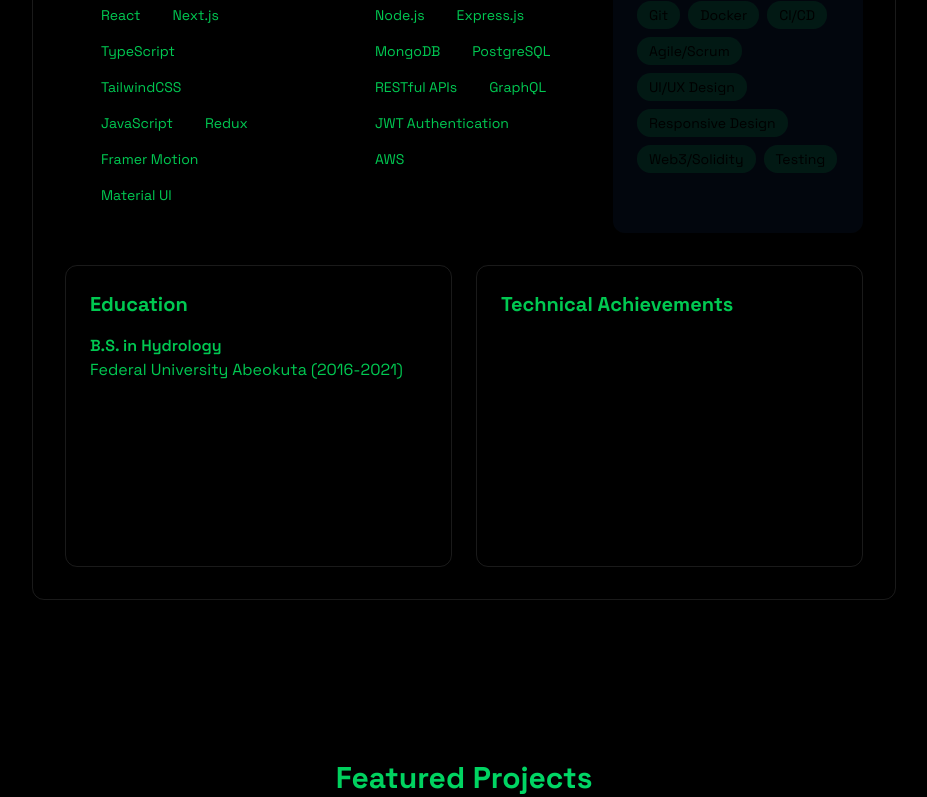
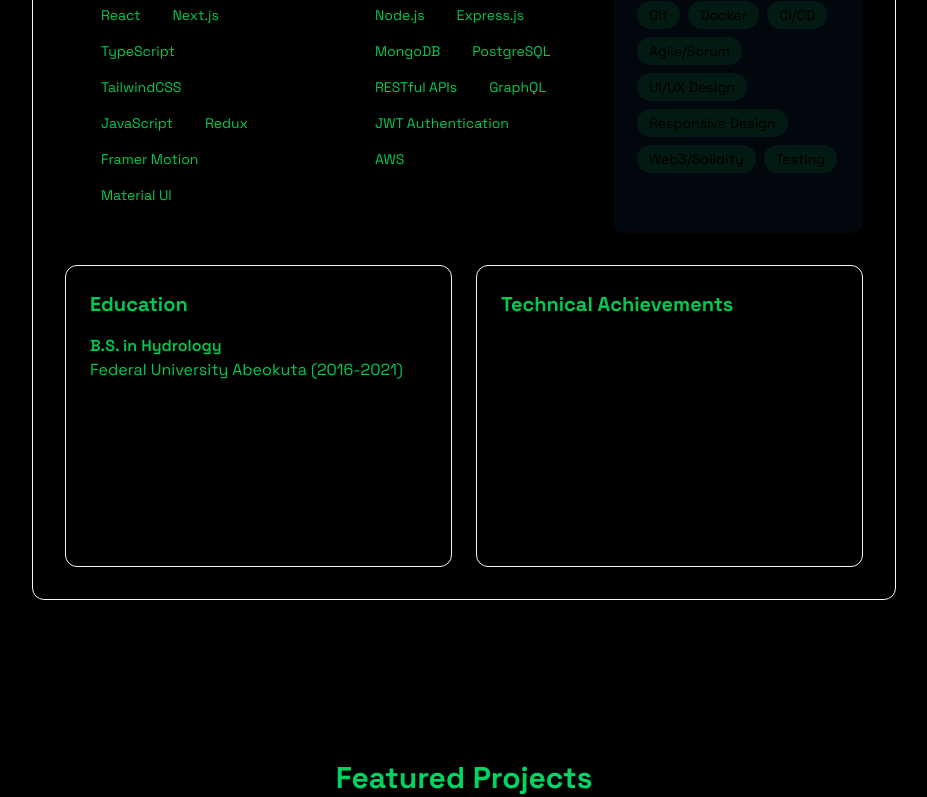
Before and after one commit to SeunExploits/New-Portfolio, a React (Vite) app: page / in a window 1280 px wide. Shown: the part 1197-1994 px from the top of the page, without its empty margins (176-1103 px from the left). Built offline with nearby package versions, Linux system fonts and the light colour scheme.

Commit message:
added border

```diff
--- a/src/components/MobileMenu.jsx
+++ b/src/components/MobileMenu.jsx
@@ -125,7 +125,7 @@ export const MobileMenu = ({ menuOpen, setMenuOpen, isDarkMode, setIsDarkMode })
 
         {/* Enhanced Footer */}
         <div className="absolute bottom-0 left-0 right-0 p-6 text-center text-sm text-black dark:text-white">
-          <p>© 2024 Ajayi Oluwaseun</p>
+          <p>© 2025 Ajayi Oluwaseun</p>
         </div>
       </div>
     </>
--- a/src/components/sections/About.jsx
+++ b/src/components/sections/About.jsx
@@ -45,7 +45,7 @@ export const About = () => {
             About Me
           </h2>
 
-          <div className="rounded-xl p-8 border-white/10 border hover:-translate-y-1 transition-all">
+          <div className="rounded-xl p-8 border-green/20 border hover:-translate-y-1 transition-all">
             <p className="text-black dark:text-green-500 mb-8 text-lg leading-relaxed">
               I'm a passionate Full Stack Developer with a strong foundation in both frontend and backend technologies.
               With a keen eye for detail and a commitment to writing clean, maintainable code, I specialize in building
@@ -100,7 +100,7 @@ export const About = () => {
             </div>
 
             <div className="grid grid-cols-1 md:grid-cols-2 gap-6">
-              <div className="p-6 rounded-xl border-white/10 border hover:-translate-y-1 transition-all">
+              <div className="p-6 rounded-xl border-green/20 border hover:-translate-y-1 transition-all">
                 <h3 className="text-xl font-bold mb-4 text-green-500 dark:text-primary">Education</h3>
                 <div className="space-y-4">
                   <div>
@@ -115,7 +115,7 @@ export const About = () => {
                 </div>
               </div>
 
-              <div className="p-6 rounded-xl border-white/10 border hover:-translate-y-1 transition-all">
+              <div className="p-6 rounded-xl border-green/20 border hover:-translate-y-1 transition-all">
                 <h3 className="text-xl font-bold mb-4 text-green-500 dark:text-primary">Technical Achievements</h3>
                 <div className="space-y-6">
                   <div>
--- a/src/components/sections/Projects.jsx
+++ b/src/components/sections/Projects.jsx
@@ -42,7 +42,7 @@ export const Projects = () => {
             </div>
             <div
               className="
-              glass p-6 rounded-xl border border-white/10
+              glass p-6 rounded-xl border border-green/20
               hover:-translate-y-1 hover:border-green-500/30
               hover:shadow-[0_4px_20px_rgba(59,130,246,0.1)]
               transition-all
@@ -81,7 +81,7 @@ export const Projects = () => {
 
             <div
               className="
-              glass p-6 rounded-xl border border-white/10
+              glass p-6 rounded-xl border border-green/20
               hover:-translate-y-1 hover:border-green-500/30
               hover:shadow-[0_4px_20px_rgba(59,130,246,0.1)]
               transition-all
@@ -121,7 +121,7 @@ export const Projects = () => {
 
             <div
               className="
-              glass p-6 rounded-xl border border-white/10
+              glass p-6 rounded-xl border border-green/20
               hover:-translate-y-1 hover:border-green-500/30
               hover:shadow-[0_4px_20px_rgba(59,130,246,0.1)]
               transition-all
```
